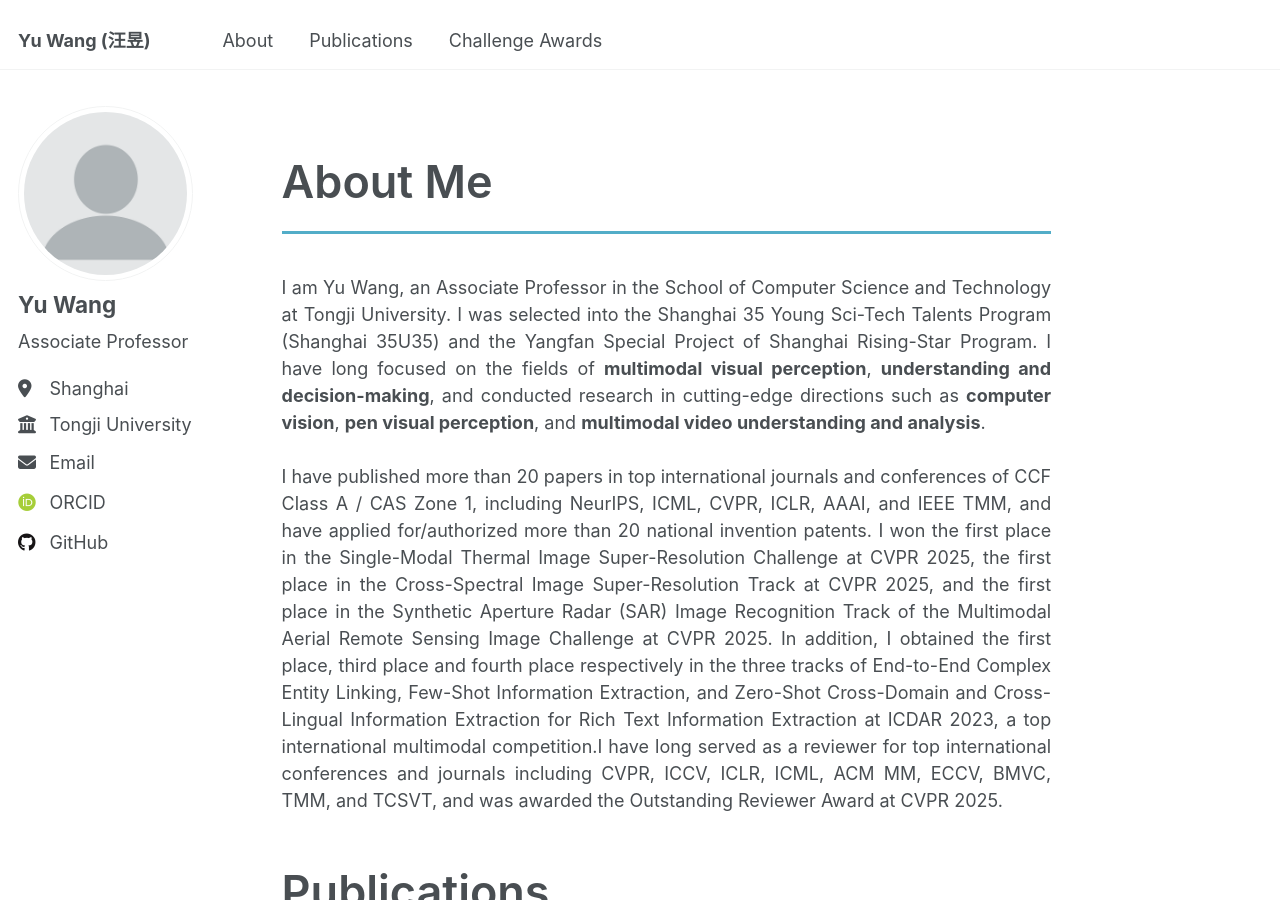
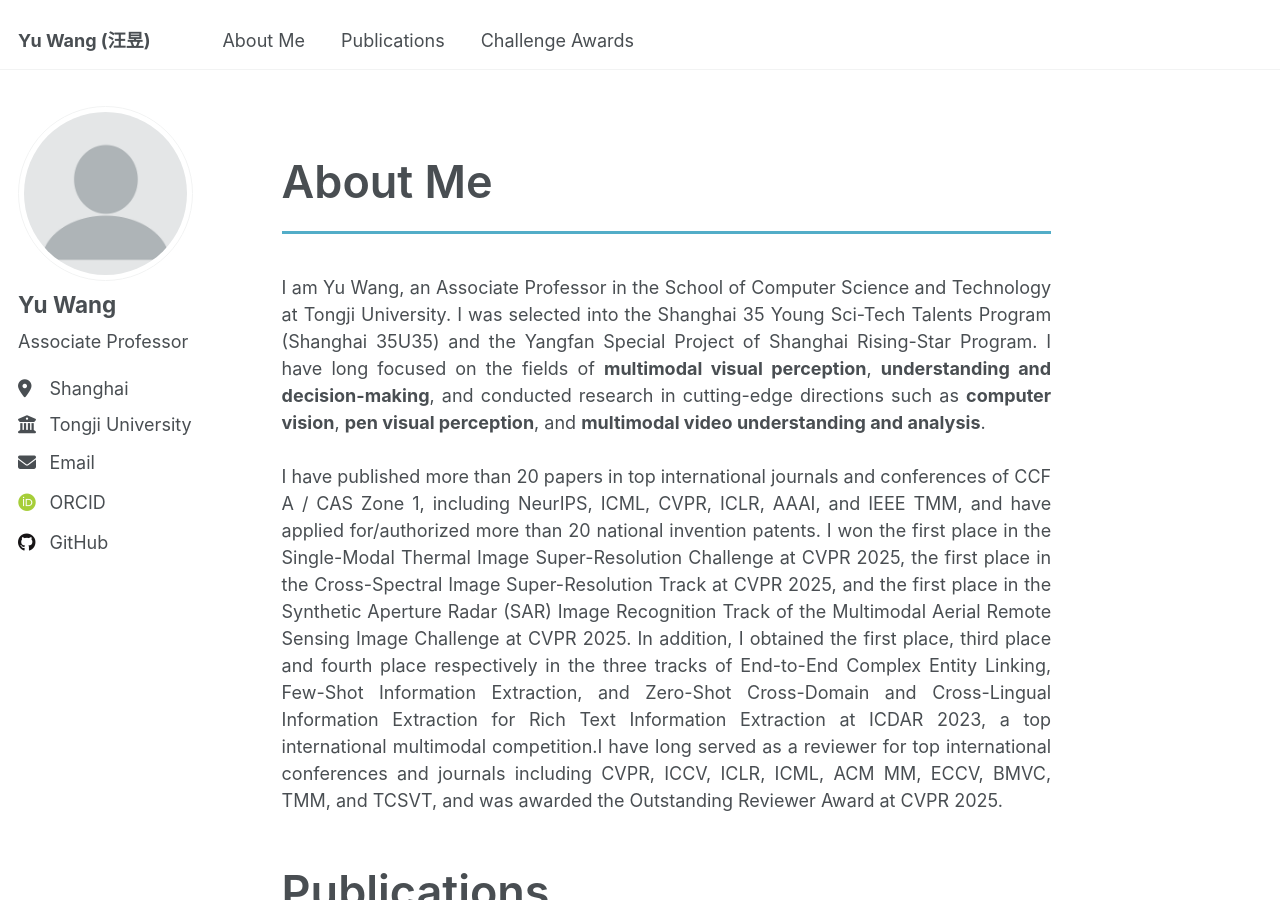
Before and after one commit to pkylin/pkylin.github.io, a Jekyll site: the page built from _pages/about.md, in a window 1280 px wide and 900 px high. Built offline with Jekyll 4.4.1, drawn with Linux system fonts in a browser that asks for light colours; some web fonts are replaced.

```diff
--- a/_data/navigation.yml
+++ b/_data/navigation.yml
@@ -5,8 +5,8 @@
 # prevent it from being included in the site.
 
 main:
-  - title: "About"
-    url: "#about"
+  - title: "About Me"
+    url: "#about-me"
 
   - title: "Publications"
     url: "#publications"
--- a/_pages/about.md
+++ b/_pages/about.md
@@ -36,12 +36,12 @@ redirect_from:
   }
 </style>
 
-<section id="about" class="section">
+<section id="about-me" class="section">
 
 <div class="section-title">About Me</div>
 I am Yu Wang, an Associate Professor in the School of Computer Science and Technology at Tongji University. I was selected into the Shanghai 35 Young Sci-Tech Talents Program (Shanghai 35U35) and the Yangfan Special Project of Shanghai Rising-Star Program. I have long focused on the fields of <b>multimodal visual perception</b>, <b>understanding and decision-making</b>, and conducted research in cutting-edge directions such as <b>computer vision</b>, <b>pen visual perception</b>, and <b>multimodal video understanding and analysis</b>.
 <br/><br/>
-I have published more than 20 papers in top international journals and conferences of CCF Class A / CAS Zone 1, including NeurIPS, ICML, CVPR, ICLR, AAAI, and IEEE TMM, and have applied for/authorized more than 20 national invention patents. I won the first place in the Single-Modal Thermal Image Super-Resolution Challenge at CVPR 2025, the first place in the Cross-Spectral Image Super-Resolution Track at CVPR 2025, and the first place in the Synthetic Aperture Radar (SAR) Image Recognition Track of the Multimodal Aerial Remote Sensing Image Challenge at CVPR 2025. In addition, I obtained the first place, third place and fourth place respectively in the three tracks of End-to-End Complex Entity Linking, Few-Shot Information Extraction, and Zero-Shot Cross-Domain and Cross-Lingual Information Extraction for Rich Text Information Extraction at ICDAR 2023, a top international multimodal competition.I have long served as a reviewer for top international conferences and journals including CVPR, ICCV, ICLR, ICML, ACM MM, ECCV, BMVC, TMM, and TCSVT, and was awarded the Outstanding Reviewer Award at CVPR 2025.
+I have published more than 20 papers in top international journals and conferences of CCF A / CAS Zone 1, including NeurIPS, ICML, CVPR, ICLR, AAAI, and IEEE TMM, and have applied for/authorized more than 20 national invention patents. I won the first place in the Single-Modal Thermal Image Super-Resolution Challenge at CVPR 2025, the first place in the Cross-Spectral Image Super-Resolution Track at CVPR 2025, and the first place in the Synthetic Aperture Radar (SAR) Image Recognition Track of the Multimodal Aerial Remote Sensing Image Challenge at CVPR 2025. In addition, I obtained the first place, third place and fourth place respectively in the three tracks of End-to-End Complex Entity Linking, Few-Shot Information Extraction, and Zero-Shot Cross-Domain and Cross-Lingual Information Extraction for Rich Text Information Extraction at ICDAR 2023, a top international multimodal competition.I have long served as a reviewer for top international conferences and journals including CVPR, ICCV, ICLR, ICML, ACM MM, ECCV, BMVC, TMM, and TCSVT, and was awarded the Outstanding Reviewer Award at CVPR 2025.
 </section>
 
 <section id="publications" class="section">
@@ -54,7 +54,7 @@ I have published more than 20 papers in top international journals and conferenc
 
 </section>
 
-<section id="challenges" class="section">
+<section id="challenge-awards" class="section">
 
 <div class="section-title">Challenge Awards</div>
 
@@ -79,8 +79,6 @@ I have published more than 20 papers in top international journals and conferenc
 
 </section>
 -->
-
-
 
 <script>
 // Additional smooth scrolling behavior for navigation links
```
